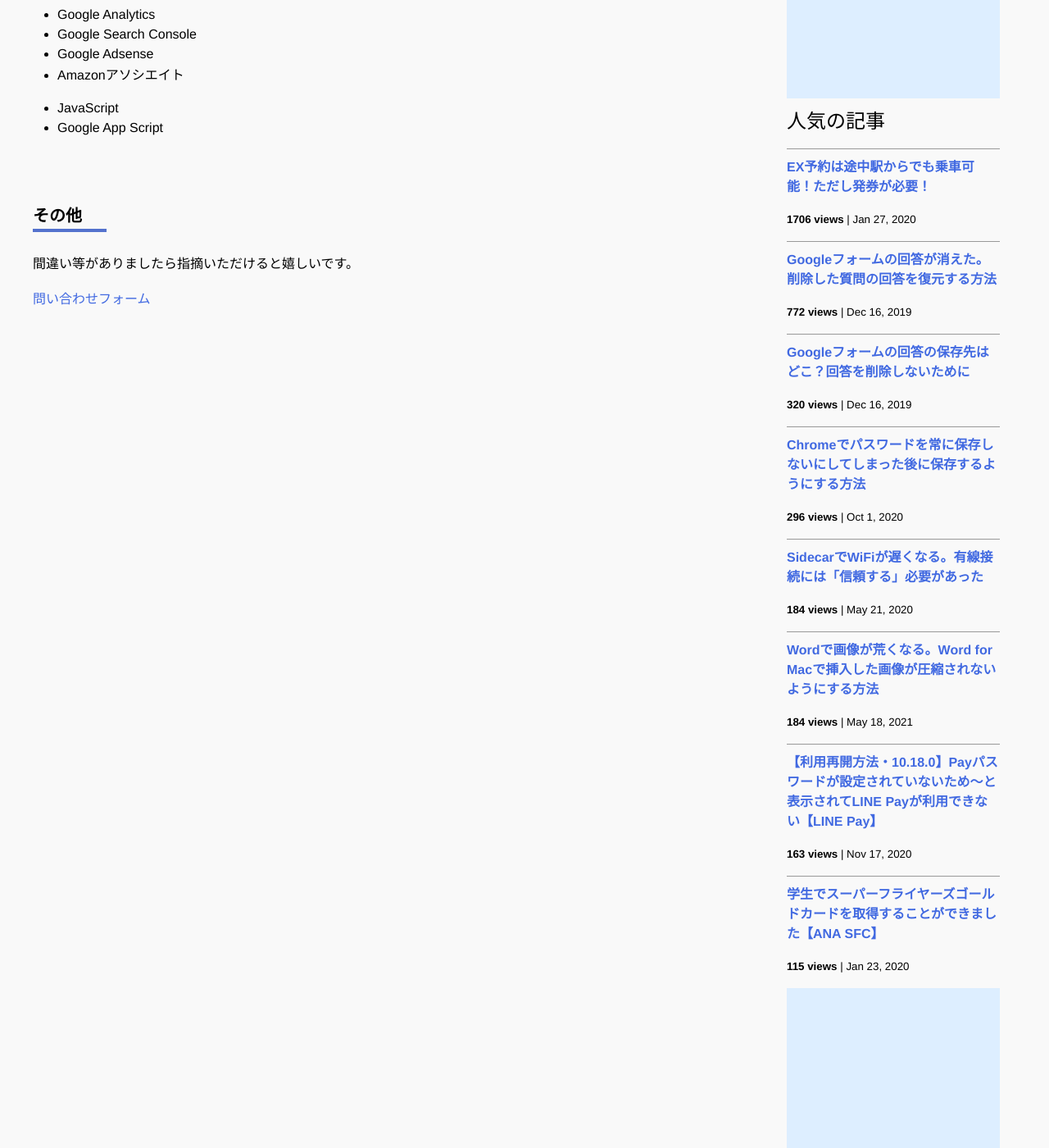
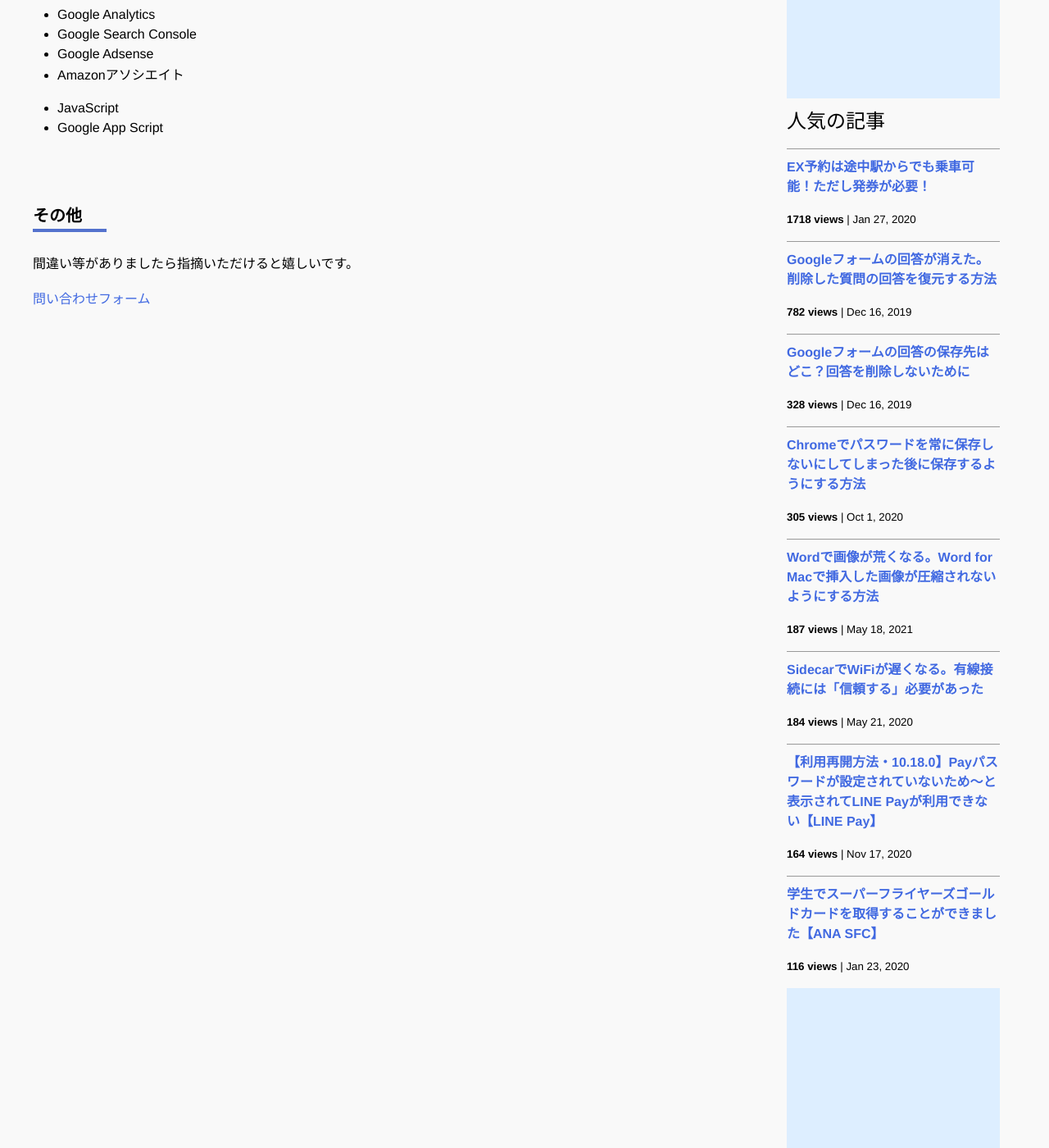
Before and after one commit to iwanaminami/shoyaiwaname, a Jekyll site: the page built from about.markdown, in a window 1280 px wide and 1400 px high, scrolled down 693 px. Shown: the whole window at 82% size. Built offline with Jekyll 4.4.1, drawn with Linux system fonts in a browser that asks for light colours; nearby versions of some CDN libraries; comment, search, counter and statistics services are not loaded.

Commit message:
a new commit message

```diff
--- a/_data/popularposts.yml
+++ b/_data/popularposts.yml
@@ -1,17 +1,17 @@
 side:
-  - view: 1706
+  - view: 1718
     url: /2020/01/27/ex-rideontheway.html
-  - view: 772
+  - view: 782
     url: /2019/12/16/restore-googleform.html
-  - view: 320
+  - view: 328
     url: /2019/12/16/googleform-answers.html
-  - view: 296
+  - view: 305
     url: /2020/10/01/googlepassword.html
+  - view: 187
+    url: /2021/05/18/image-compression-word.html
   - view: 184
     url: /2020/05/21/sidecar-via-cable.html
-  - view: 184
-    url: /2021/05/18/image-compression-word.html
-  - view: 163
+  - view: 164
     url: /2020/11/17/linepay.html
-  - view: 115
+  - view: 116
     url: /2020/01/23/sfcgold.html
```
